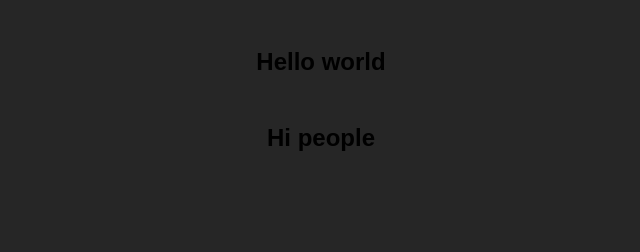
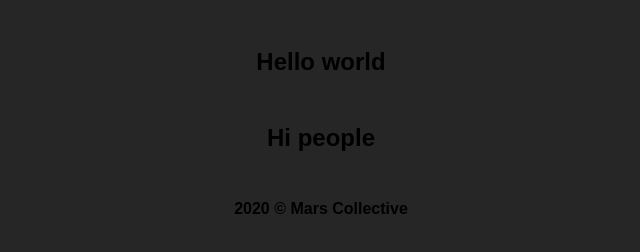
Before and after one commit to dsoaress/link-free, a Gatsby site: page / in a window 1280 px wide. Shown: the full height of the page, 319-959 px from the left. Built offline with nearby package versions, Linux system fonts and the light colour scheme; Gatsby itself is replaced by a stand-in of ours.

Commit message:
:sparkles: add Footer component

```diff
--- /dev/null
+++ b/src/components/Footer/index.js
@@ -0,0 +1,9 @@
+import React from 'react'
+
+const Footer = () => (
+  <>
+    <p>2020 © Mars Collective</p>
+  </>
+)
+
+export default Footer
--- a/src/components/Layout/index.js
+++ b/src/components/Layout/index.js
@@ -2,6 +2,7 @@ import React from 'react'
 import PropTypes from 'prop-types'
 
 import Header from '../Header'
+import Footer from '../Footer'
 import * as S from './styled'
 import GlobalStyles from './global'
 
@@ -10,6 +11,7 @@ const Layout = ({ children }) => (
     <GlobalStyles />
     <Header />
     {children}
+    <Footer />
   </S.Wrapper>
 )
 
```
